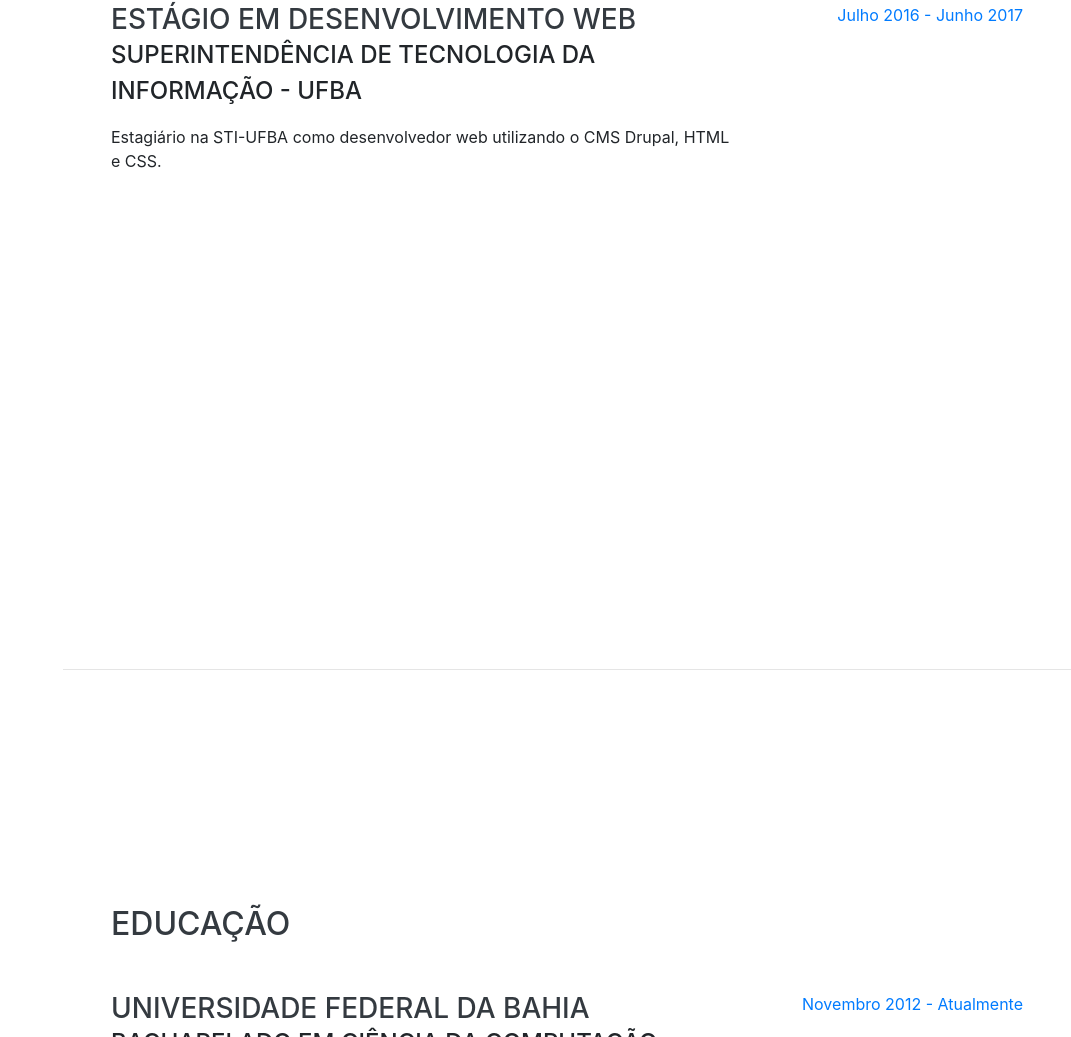
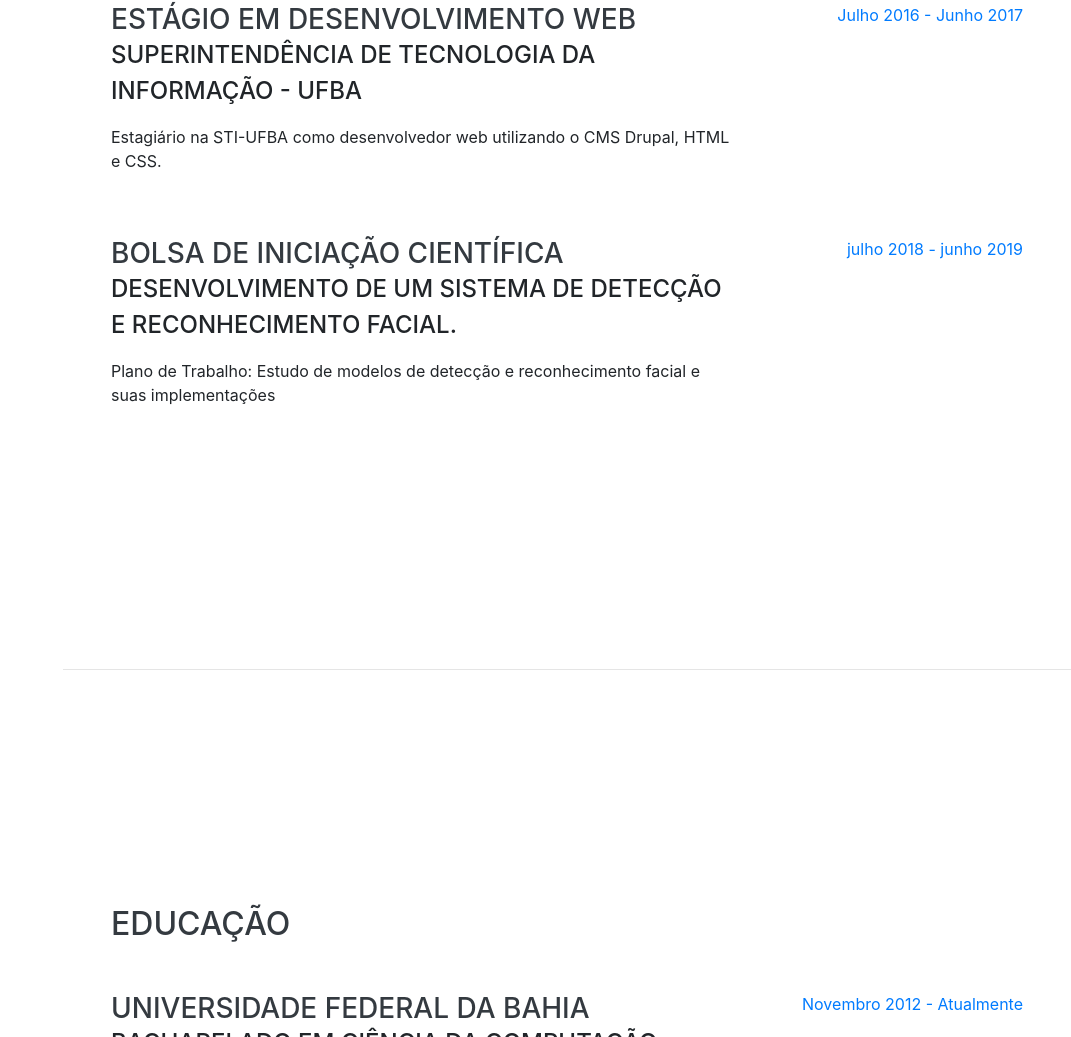
Before and after one commit to krysthianlessa/krysthianlessa.github.io, a website with bundled scripts: page index.html in a window 1280 px wide. Shown: the part 932-1969 px from the top of the page, without its empty margins (209-1280 px from the left). Built offline with nearby package versions, Linux system fonts and the light colour scheme; a web font is replaced by a local one.

Commit message:
Adiciona IC na seção Experiência

```diff
--- a/index.html
+++ b/index.html
@@ -104,18 +104,18 @@
           </div>
         </div>
 
-        <!-- <div class="resume-item d-flex flex-column flex-md-row justify-content-between mb-5">
+        <div class="resume-item d-flex flex-column flex-md-row justify-content-between mb-5">
           <div class="resume-content">
-            <h3 class="mb-0">Web Developer</h3>
-            <div class="subheading mb-3">Intelitec Solutions</div>
-            <p>Capitalize on low hanging fruit to identify a ballpark value added activity to beta test. Override the digital divide with additional clickthroughs from DevOps. Nanotechnology immersion along the information highway will close the loop on focusing solely on the bottom line.</p>
+            <h3 class="mb-0">Bolsa de Iniciação Científica</h3>
+            <div class="subheading mb-3">Desenvolvimento de um sistema de detecção e reconhecimento facial.</div>
+            <p>Plano de Trabalho: Estudo de modelos de detecção e reconhecimento facial e suas implementações</p>
           </div>
           <div class="resume-date text-md-right">
-            <span class="text-primary">December 2011 - March 2013</span>
+            <span class="text-primary">julho 2018 - junho 2019</span>
           </div>
         </div>
 
-        <div class="resume-item d-flex flex-column flex-md-row justify-content-between mb-5">
+        <!-- <div class="resume-item d-flex flex-column flex-md-row justify-content-between mb-5">
           <div class="resume-content">
             <h3 class="mb-0">Junior Web Designer</h3>
             <div class="subheading mb-3">Shout! Media Productions</div>
```
